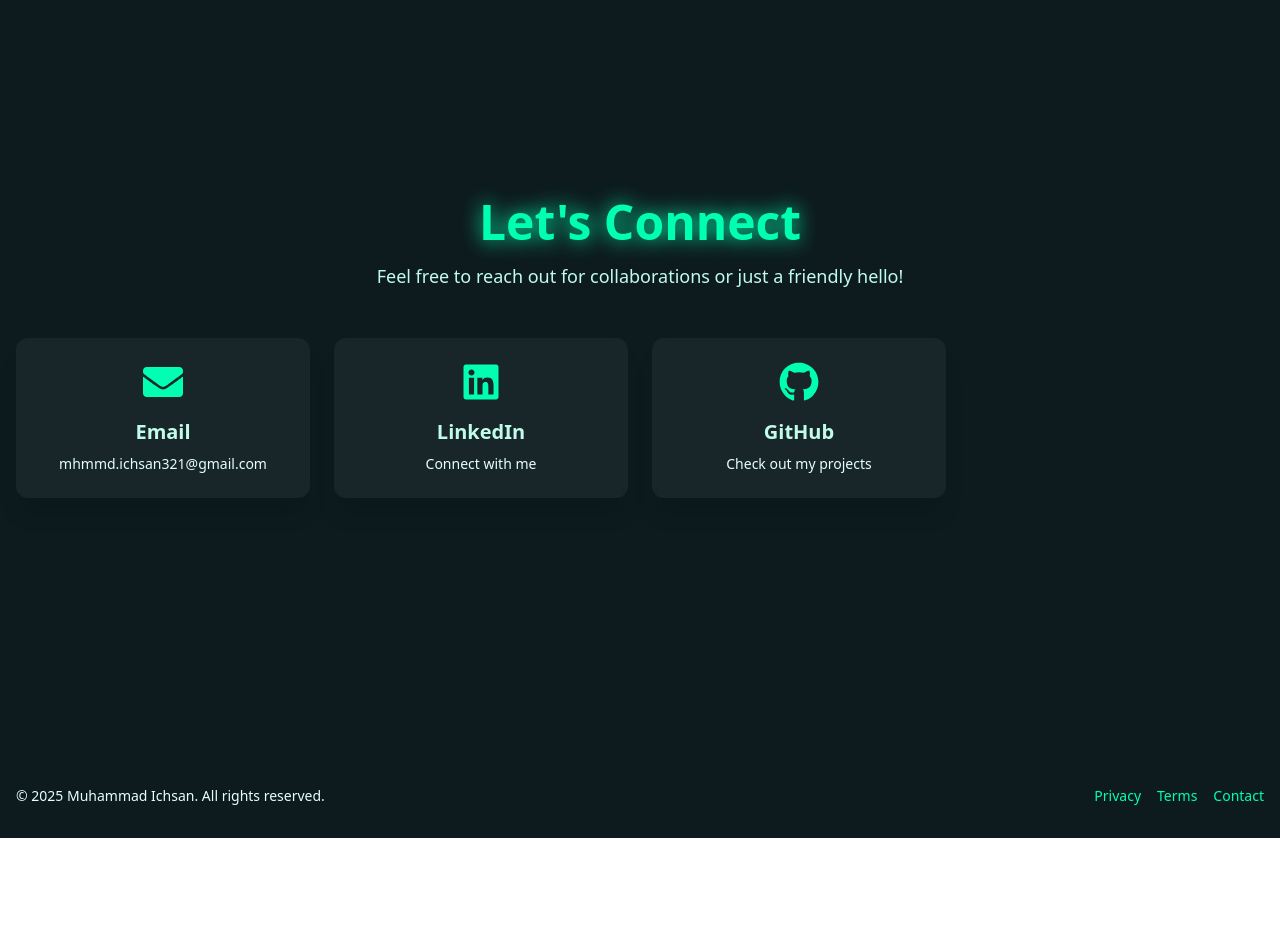
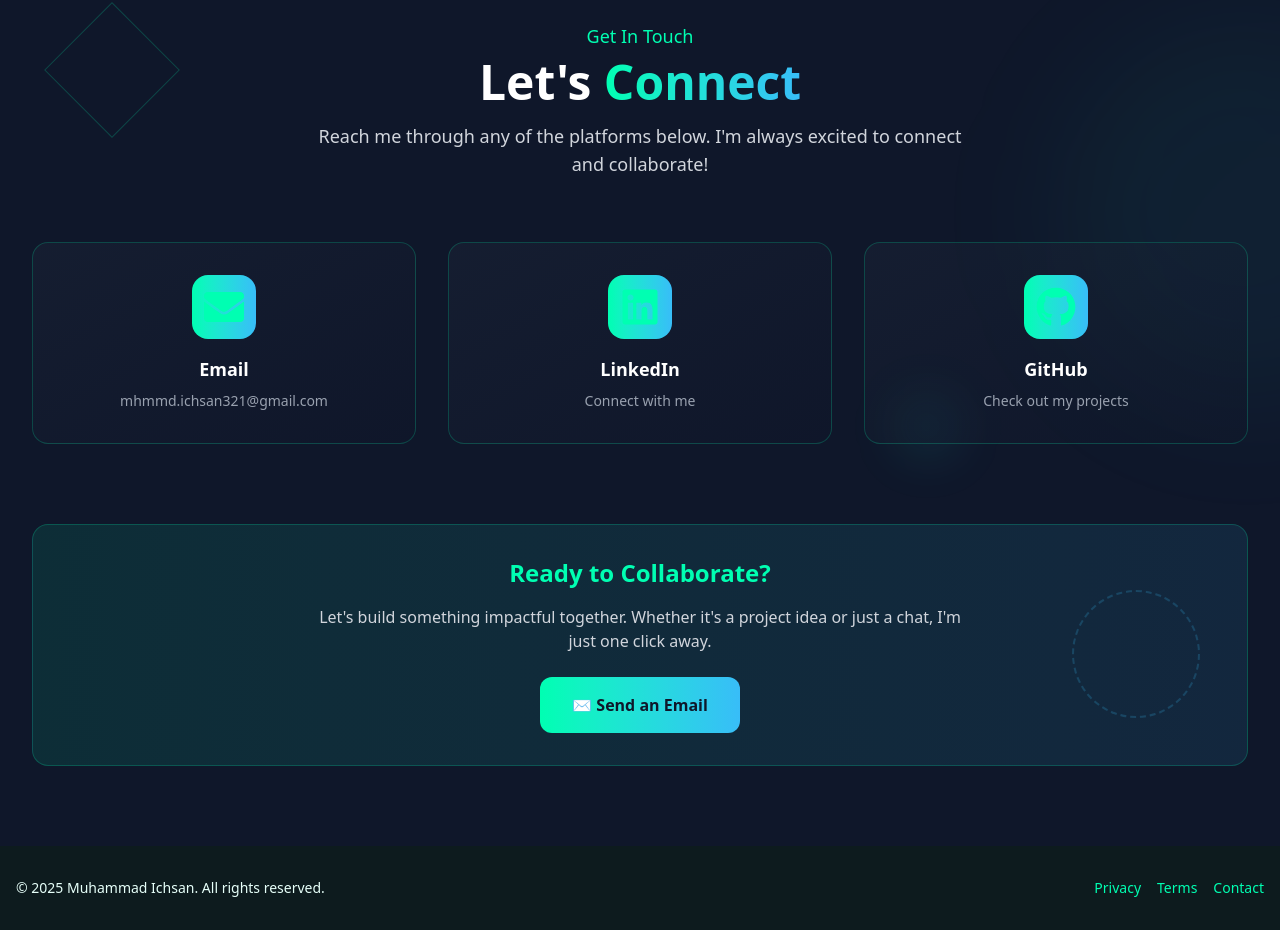
Before and after one commit to MhmmdIchsan/portofolio-web, a Next.js app: page / in a window 1280 px wide. Shown: the part 3499-4429 px from the top of the page. Before the commit the page ends 4337 px from the top, so only its background shows below. Built offline with nearby package versions, Linux system fonts and the light colour scheme.

Commit message:
Update Contact.tsx

```diff
--- a/app/components/Contact.tsx
+++ b/app/components/Contact.tsx
@@ -1,64 +1,107 @@
 "use client";
 
+import { useState } from "react";
 import { motion } from "framer-motion";
 import { contactData } from "./data/contactData";
 
-// Animation variants
-const fadeInUp = {
-  hidden: { opacity: 0, y: 20 },
-  visible: { opacity: 1, y: 0 },
-};
+export default function Contact() {
+  const [hoveredCard, setHoveredCard] = useState<number | null>(null);
 
-export default function Contact() {
   return (
     <section
       id="contact"
-      className="py-64 flex items-center justify-center bg-[#0D1B1E]"
+      className="min-h-screen bg-[#0F172A] text-white relative overflow-hidden py-20"
     >
-      <div className="container mx-auto px-4">
-        {/* Title and Tagline */}
+      {/* Background Decorative Elements */}
+      <div className="absolute inset-0 z-0">
+        <div className="absolute top-20 left-16 w-24 h-24 border border-[#00FFB2]/20 rotate-45"></div>
+        <div className="absolute bottom-32 right-20 w-32 h-32 rounded-full border-2 border-dashed border-[#38bdf8]/20"></div>
+        <div className="absolute top-1/2 right-1/4 w-16 h-16 bg-gradient-to-r from-[#00FFB2]/10 to-[#38bdf8]/10 rounded-full blur-xl"></div>
+        <div className="absolute top-20 -right-40 w-96 h-96 rounded-full bg-gradient-to-br from-[#00FFB2]/5 to-[#38bdf8]/5 blur-3xl"></div>
+      </div>
+
+      <div className="container mx-auto px-6 lg:px-8 relative z-10">
+        {/* Section Header */}
         <motion.div
-          initial="hidden"
-          whileInView="visible"
-          variants={fadeInUp}
+          className="text-center mb-16"
+          initial={{ opacity: 0, y: 30 }}
+          whileInView={{ opacity: 1, y: 0 }}
+          transition={{ duration: 0.8 }}
           viewport={{ once: true }}
-          transition={{ duration: 0.6 }}
-          className="text-center mb-12"
         >
-          <h2 className="text-4xl md:text-5xl font-bold text-[#00FFB2] mb-4 drop-shadow-[0_0_10px_#00FFB2]">
-            Let's Connect
+          <span className="text-[#00FFB2] text-lg font-medium mb-2 block">Get In Touch</span>
+          <h2 className="text-4xl lg:text-5xl font-bold mb-4">
+            Let's{" "}
+            <span className="bg-gradient-to-r from-[#00FFB2] to-[#38bdf8] bg-clip-text text-transparent">
+              Connect
+            </span>
           </h2>
-          <p className="text-lg text-[#C1FCEA]">
-            Feel free to reach out for collaborations or just a friendly hello!
+          <p className="text-gray-300 text-lg max-w-2xl mx-auto">
+            Reach me through any of the platforms below. I'm always excited to connect and collaborate!
           </p>
         </motion.div>
 
-        {/* Contact Cards */}
-        <motion.div
-          initial="hidden"
-          whileInView="visible"
-          variants={fadeInUp}
-          viewport={{ once: true }}
-          transition={{ duration: 0.6, delay: 0.2 }}
-          className="grid grid-cols-1 sm:grid-cols-2 lg:grid-cols-4 gap-6"
-        >
-          {contactData.map((item, i) => (
-            <a
-              key={i}
+        {/* Contact Cards Grid */}
+        <div className="grid grid-cols-1 sm:grid-cols-2 lg:grid-cols-3 gap-8">
+          {contactData.map((item, index) => (
+            <motion.a
+              key={index}
               href={item.href}
               target="_blank"
               rel="noopener noreferrer"
-              className="flex flex-col items-center text-center p-6 bg-white/5 backdrop-blur-sm rounded-xl shadow-xl transition-all duration-300 hover:scale-105 hover:border-[#00FFB2] hover:border-2 group"
+              className={`group relative p-8 rounded-2xl border transition-all duration-500 hover:scale-105 cursor-pointer ${
+                hoveredCard === index
+                  ? "border-[#00FFB2]/60 bg-gradient-to-br from-[#1e293b]/80 to-[#0f172a]/80"
+                  : "border-[#00FFB2]/20 bg-gradient-to-br from-[#1e293b]/40 to-[#0f172a]/40 hover:border-[#00FFB2]/40"
+              }`}
+              onMouseEnter={() => setHoveredCard(index)}
+              onMouseLeave={() => setHoveredCard(null)}
+              initial={{ opacity: 0, y: 20 }}
+              whileInView={{ opacity: 1, y: 0 }}
+              transition={{ duration: 0.5, delay: index * 0.1 }}
+              viewport={{ once: true }}
             >
-              <div className="mb-4 transition-transform duration-300 group-hover:scale-110">
-                {item.icon}
+              {/* Glow Effect */}
+              <div className="absolute inset-0 bg-gradient-to-r from-[#00FFB2]/10 to-[#38bdf8]/10 rounded-2xl opacity-0 group-hover:opacity-100 transition-opacity duration-500 blur-xl"></div>
+
+              {/* Content */}
+              <div className="relative z-10 text-center">
+                <div className="inline-flex items-center justify-center w-16 h-16 bg-gradient-to-r from-[#00FFB2] to-[#38bdf8] rounded-2xl mb-4 group-hover:scale-110 transition-transform duration-300">
+                  <span className="text-[#0F172A] text-2xl">{item.icon}</span>
+                </div>
+
+                <h3 className="text-lg font-bold text-white mb-2 group-hover:text-[#00FFB2] transition-colors">
+                  {item.title}
+                </h3>
+
+                <p className="text-gray-400 text-sm group-hover:text-gray-300 transition-colors">
+                  {item.text}
+                </p>
               </div>
-              <h3 className="text-xl font-semibold text-[#C1FCEA] mb-2">
-                {item.title}
-              </h3>
-              <p className="text-[#E6FFF9] text-sm">{item.text}</p>
-            </a>
+            </motion.a>
           ))}
+        </div>
+
+        {/* Call to Action */}
+        <motion.div
+          className="text-center mt-20 p-8 bg-gradient-to-r from-[#00FFB2]/10 to-[#38bdf8]/10 rounded-2xl border border-[#00FFB2]/20"
+          initial={{ opacity: 0, y: 30 }}
+          whileInView={{ opacity: 1, y: 0 }}
+          transition={{ duration: 0.6, delay: 0.4 }}
+          viewport={{ once: true }}
+        >
+          <h3 className="text-2xl font-bold text-[#00FFB2] mb-4">Ready to Collaborate?</h3>
+          <p className="text-gray-300 mb-6 max-w-2xl mx-auto">
+            Let's build something impactful together. Whether it's a project idea or just a chat, I'm just one click away.
+          </p>
+          <motion.a
+            href="mailto:mhmmd.ichsan321@gmail.com"
+            className="inline-flex items-center gap-2 bg-gradient-to-r from-[#00FFB2] to-[#38bdf8] text-[#0F172A] font-semibold px-8 py-4 rounded-xl hover:shadow-lg hover:shadow-[#00FFB2]/25 transition-all duration-300"
+            whileHover={{ scale: 1.05 }}
+            whileTap={{ scale: 0.95 }}
+          >
+            ✉️ Send an Email
+          </motion.a>
         </motion.div>
       </div>
     </section>
```
